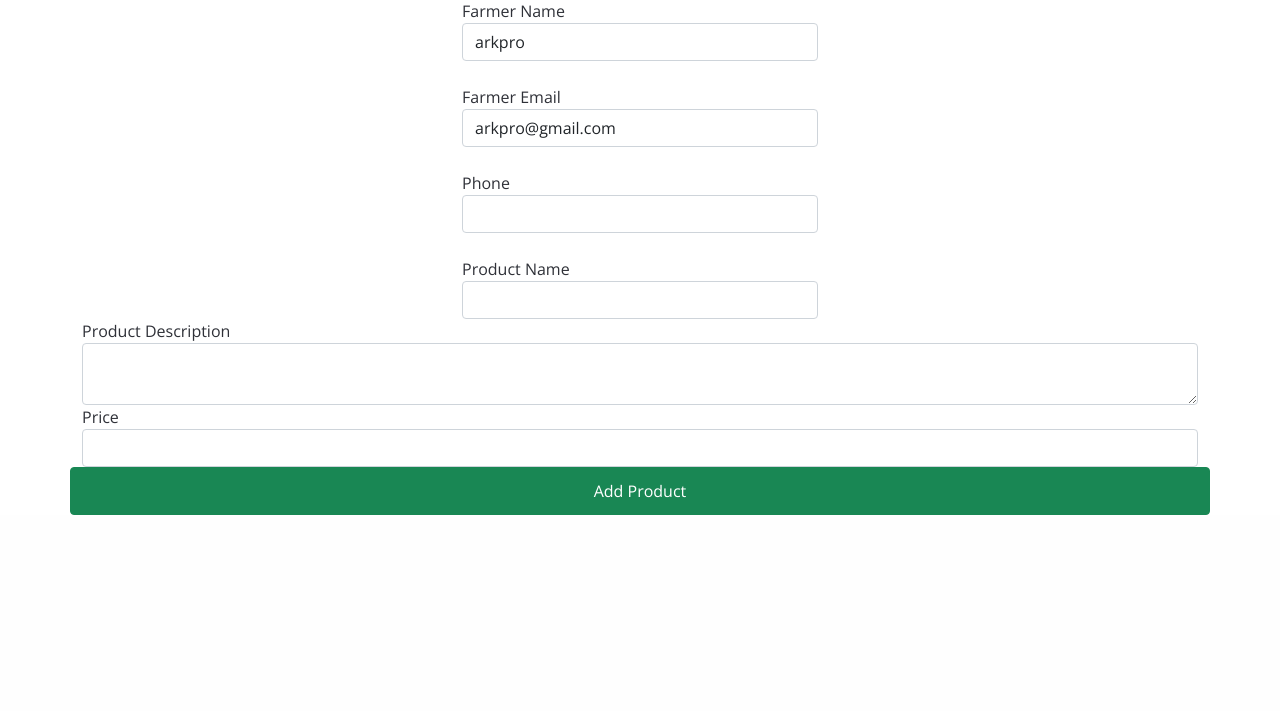
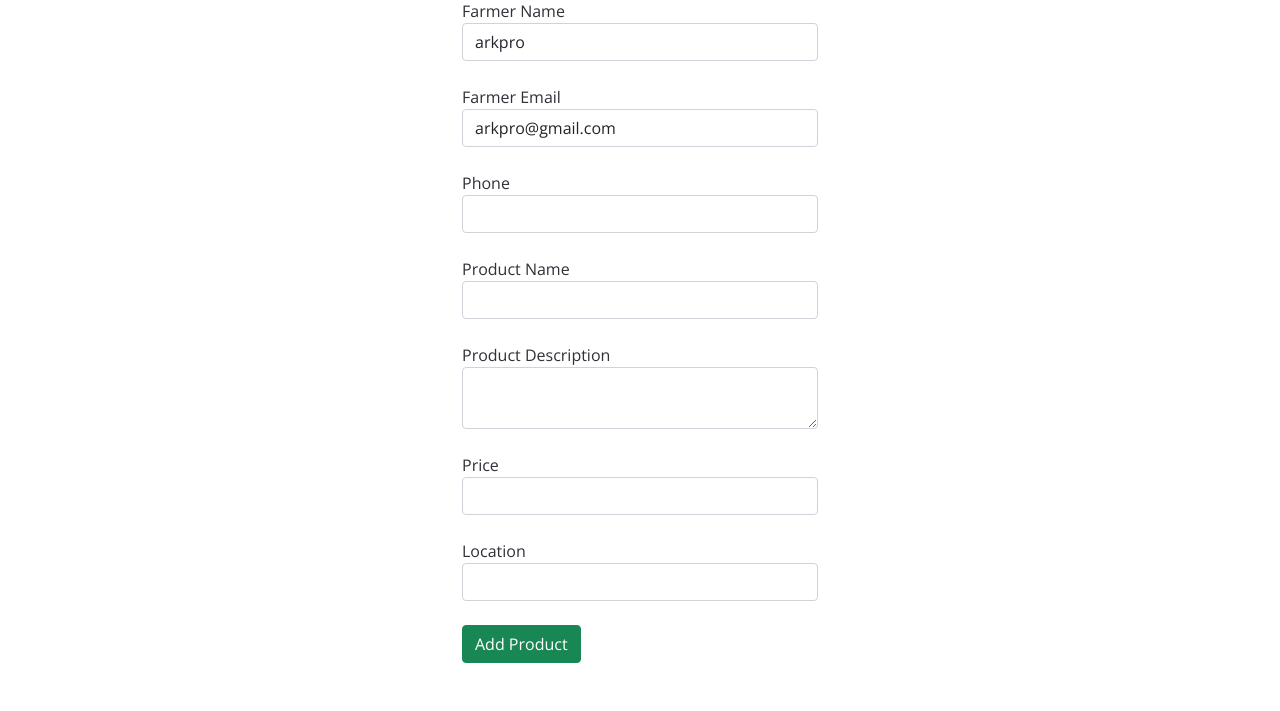
Before and after one commit to Tushtee06/Krishak-Project, a Flask app: page /addagroproduct in a window 1280 px wide. Shown: the part 879-1590 px from the top of the page. Before the commit the page ends 1394 px from the top, so only its background shows below. Run offline with Flask 3, Linux system fonts and the light colour scheme; a user stored in the database is signed in; data comes from the database, SQL or seed files in the repository; parts of the project's set-up code (start-up, migrations or seed data) failed here and were passed over; some libraries are stand-ins or nearby versions.

Commit message:
Add location field to Addagroproducts model and update migration

```diff
--- a/farmer system/templates/addagroproducts.html
+++ b/farmer system/templates/addagroproducts.html
@@ -2,8 +2,6 @@
 {% block title %}
 Add AgroProducts
 {% endblock title %}
-
-
 
 {% block body %}
 <h3 class="text-center"><span>Add Agro Products</span> </h3>
@@ -11,75 +9,74 @@ Add AgroProducts
 {% with messages=get_flashed_messages(with_categories=true) %}
 {% if messages %}
 {% for category, message in messages %}
-
 <div class="alert alert-{{category}} alert-dismissible fade show" role="alert">
     {{message}}
-
-
 </div>
 {% endfor %}
 {% endif %}
 {% endwith %}
 <br>
+
 <div class="container">
-
     <div class="row">
-
         <div class="col-md-4"></div>
         <div class="col-md-4">
-
             <form action="/addagroproduct" method="post">
+                <!-- Farmer Name -->
                 <div class="form-group">
-
                     <label for="username">Farmer Name</label>
                     <input type="text" class="form-control" name="username" value="{{current_user.username}}" id="{{current_user.username}}" required>
                 </div>
                 <br>
+
+                <!-- Farmer Email -->
                 <div class="form-group">
-
-<label for="username">Farmer Email</label>
+                    <label for="email">Farmer Email</label>
                     <input type="email" class="form-control" name="email" value="{{current_user.email}}" id="{{current_user.email}}" required>
                 </div>
                 <br>
 
-
+                <!-- Phone -->
                 <div class="form-group">
                     <label for="phone">Phone</label>
                     <input type="text" class="form-control" name="phone">
                 </div>
                 <br>
 
-
-<label for="rollno">Product Name</label>
+                <!-- Product Name -->
+                <div class="form-group">
+                    <label for="productname">Product Name</label>
                     <input type="text" class="form-control" name="productname" id="productname" required>
                 </div>
                 <br>
 
-
+                <!-- Product Description -->
                 <div class="form-group">
                     <label for="productdesc">Product Description</label>
                     <textarea class="form-control" name="productdesc" id="productdesc" required></textarea>
                 </div>
                 <br>
 
+                <!-- Price -->
                 <div class="form-group">
-
                     <label for="price">Price</label>
                     <input type="number" class="form-control" name="price" id="price" required>
                 </div>
                 <br>
 
-  <button type="submit" class="btn btn-success  btn-block">Add Product</button>
-</form>
-<br>
+                <!-- Location (New Field) -->
+                <div class="form-group">
+                    <label for="location">Location</label>
+                    <input type="text" class="form-control" id="location" name="location" required>
+                </div>
                 <br>
 
+                <button type="submit" class="btn btn-success btn-block">Add Product</button>
+            </form>
+            <br><br>
+        </div>
+        <div class="col-md-4"></div>
+    </div>
 </div>
 
-<div class="col-md-4"></div>
-
-</div></div>
-
-
-
 {% endblock body %}
```
Also changed, not shown: farmer system/templates/agroproducts.html (+9 -11 lines). Lines whose indentation alone changed are shown as unchanged.
